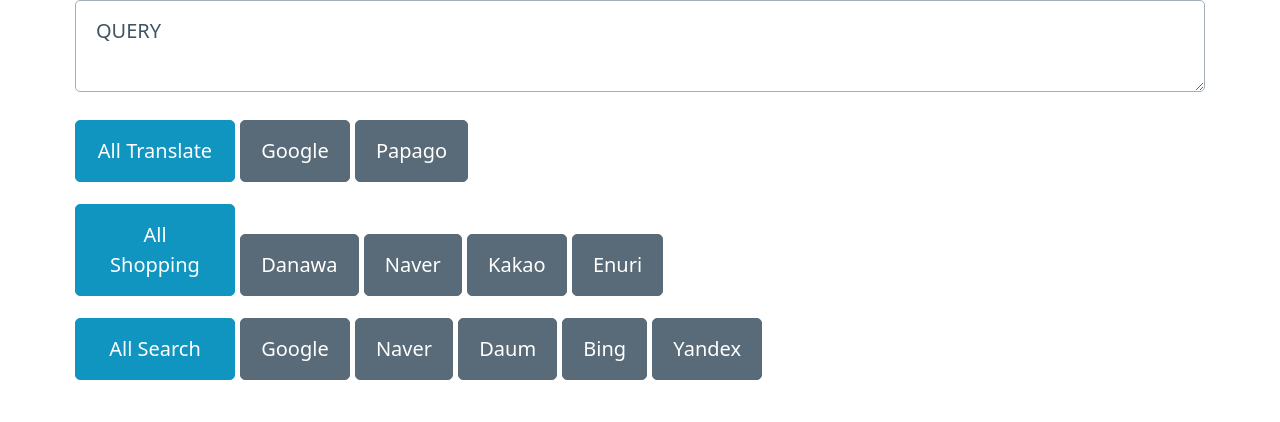
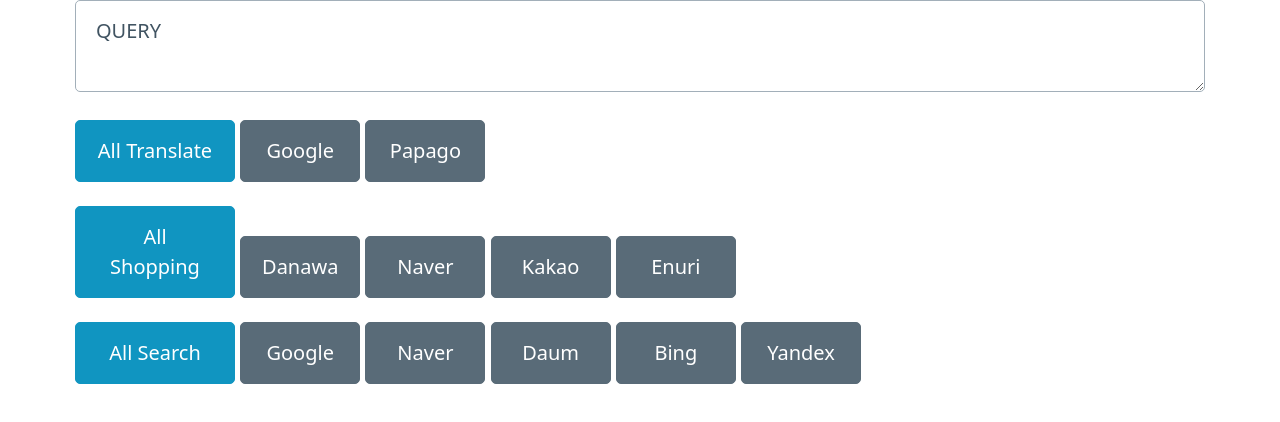
Before and after one commit to Leftium/multi-launch, a SvelteKit app: page / in a window 1280 px wide. Shown: the top 422 px of the page. Built offline with nearby package versions, Linux system fonts and the light colour scheme.

Commit message:
Tweak button styling.

```diff
--- a/src/routes/+page.svelte
+++ b/src/routes/+page.svelte
@@ -122,6 +122,10 @@
 		width: 8rem;
 	}
 
+	button.secondary {
+		width: 6rem;
+	}
+
 	/* Undo pico css button styling */
 	button {
 		width: auto;
@@ -129,6 +133,6 @@
 	}
 
 	button {
-		margin-bottom: 0.1rem;
+		margin-bottom: 0.2rem;
 	}
 </style>
```
